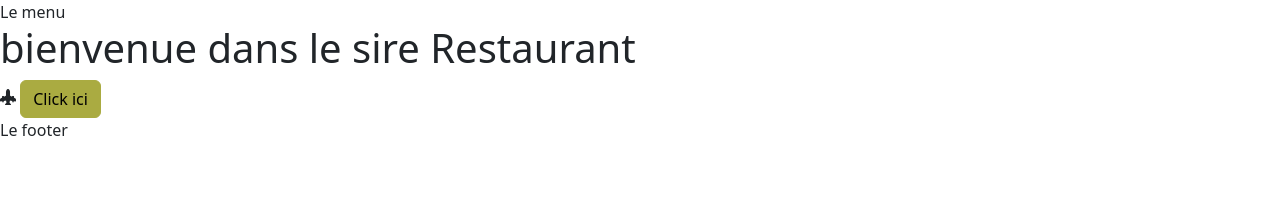
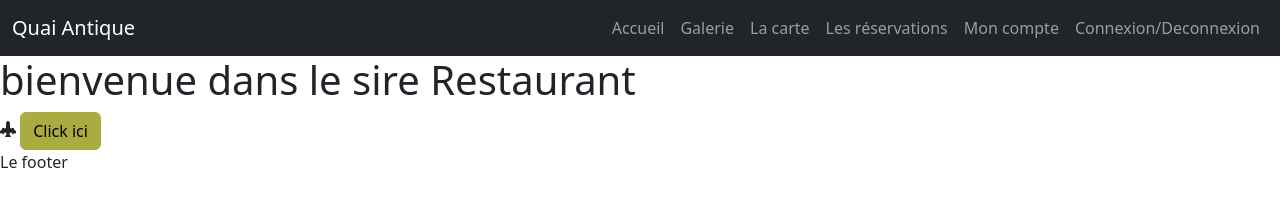
Before and after one commit to Ghofran-malket/QuaiAntiqueRestaurantFront, a website with bundled scripts: page index.html in a window 1280 px wide. Built offline with nearby package versions, Linux system fonts and the light colour scheme; files whose address does not match are found by name.

Commit message:
Add Header

```diff
--- a/index.html
+++ b/index.html
@@ -8,7 +8,40 @@
     <title>Document</title>
 </head>
 <body>
-    <header>Le menu</header>
+    <header>
+        <header>
+            <nav class="navbar navbar-expand-lg bg-dark" data-bs-theme="dark">
+                <div class="container-fluid">
+                  <a class="navbar-brand" href="/">Quai Antique</a>
+                  <button class="navbar-toggler" type="button" data-bs-toggle="collapse" data-bs-target="#navbarSupportedContent" aria-controls="navbarSupportedContent" aria-expanded="false" aria-label="Toggle navigation">
+                    <span class="navbar-toggler-icon"></span>
+                  </button>
+                  <div class="collapse navbar-collapse" id="navbarSupportedContent">
+                    <ul class="navbar-nav ms-auto mb-2 mb-lg-0">
+                      <li class="nav-item">
+                        <a class="nav-link" href="/">Accueil</a>
+                      </li>
+                      <li class="nav-item">
+                        <a class="nav-link" href="/galerie">Galerie</a>
+                      </li>
+                      <li class="nav-item">
+                        <a class="nav-link" href="#">La carte</a>
+                      </li>
+                      <li class="nav-item">
+                        <a class="nav-link" href="#">Les réservations</a>
+                      </li>
+                      <li class="nav-item">
+                        <a class="nav-link" href="#">Mon compte</a>
+                      </li>
+                      <li class="nav-item">
+                        <a class="nav-link" href="#">Connexion/Deconnexion</a>
+                      </li>
+                    </ul>
+                  </div>
+                </div>
+              </nav>
+        </header>
+    </header>
 
     <main id="main-page">
         <!-- le contenu de la page sera injecte ici-->
```
